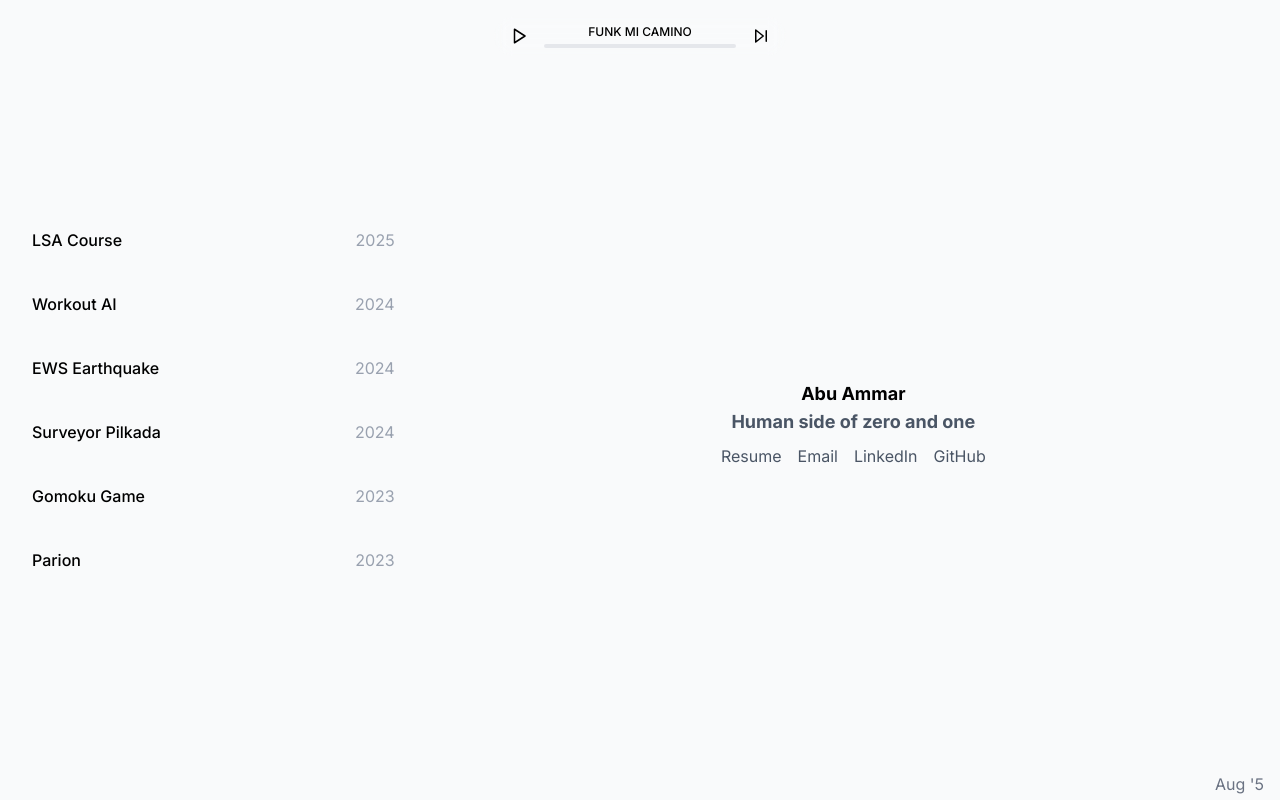
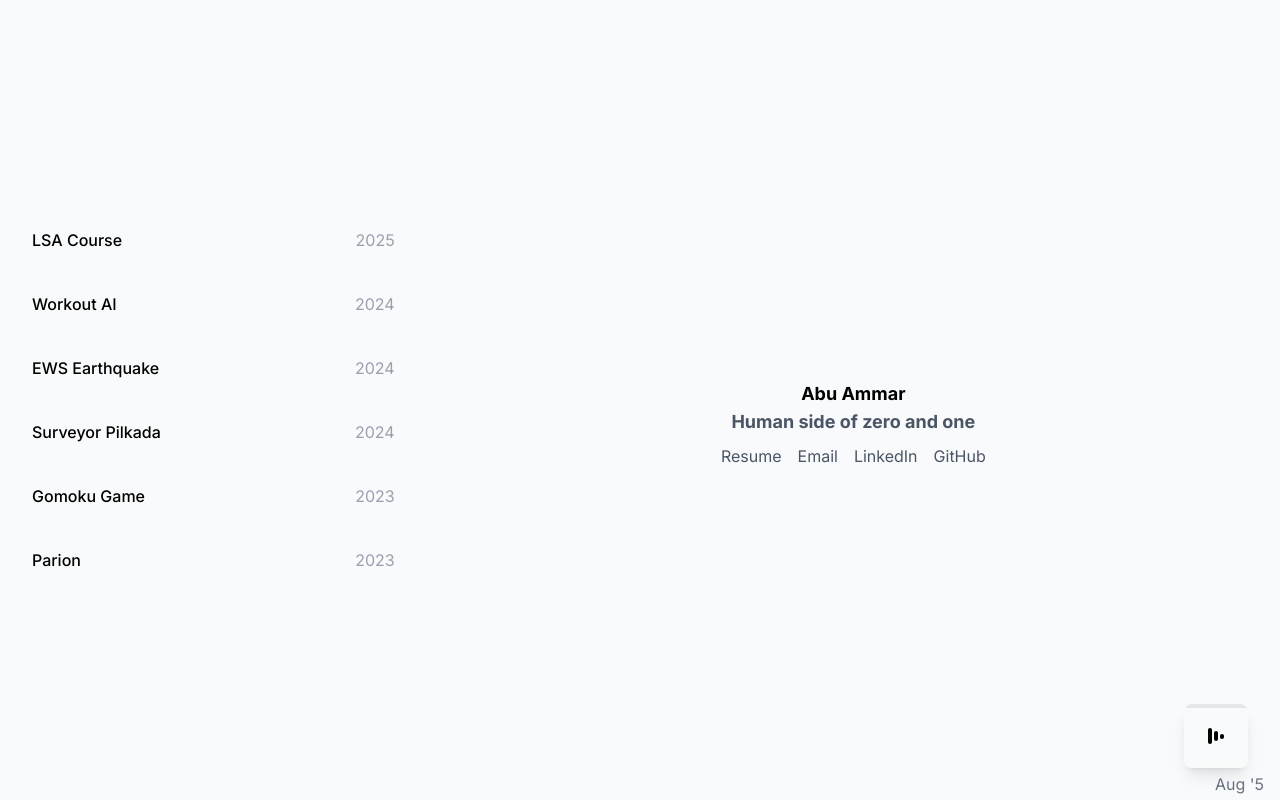
Before and after one commit to amaralkaff/clean-portfolio, a Next.js app: page / in a window 1280 px wide. Built offline with nearby package versions, Linux system fonts and the light colour scheme.

Commit message:
feat: update styling media player

```diff
--- a/app/components/PhonkMusicPlayer.tsx
+++ b/app/components/PhonkMusicPlayer.tsx
@@ -1,7 +1,7 @@
 'use client';
 
-import React, { useEffect, useRef } from 'react';
-import { Play, Pause, SkipForward } from 'lucide-react';
+import React, { useEffect, useRef, useState } from 'react';
+import { Play, Pause, SkipForward, SkipBack, Minimize2 } from 'lucide-react';
 import { usePhonkMusicViewModel } from '../viewModels/PhonkMusicViewModel';
 
 interface PhonkMusicPlayerProps {
@@ -13,39 +13,62 @@ const PhonkMusicPlayer: React.FC<PhonkMusicPlayerProps> = ({
 }) => {
   const [state, actions] = usePhonkMusicViewModel(autoPlay);
   const { isPlaying, progress, currentTrack, isLoading, error, tracks } = state;
-  const { togglePlay, nextTrack, audioRef, nextAudioRef } = actions;
+  const { togglePlay, nextTrack, previousTrack, audioRef, nextAudioRef } = actions;
   const initCompleteRef = useRef(false);
+  const [isExpanded, setIsExpanded] = useState(false);
+  const [visualizerBars, setVisualizerBars] = useState([0.3, 0.8, 0.5]);
 
   // Set up audio element only once when the component mounts
   useEffect(() => {
-    // Avoid multiple initializations
-    if (initCompleteRef.current || !audioRef.current) return;
-
-    // Set up audio for best chance of auto-play
+    if (audioRef.current) {
+      // Setting volume and preload properties
+      audioRef.current.muted = false;
+      audioRef.current.volume = 0.5;
       audioRef.current.preload = 'auto';
-    audioRef.current.volume = 0.7;
-    audioRef.current.src = tracks[currentTrack].path;
-    audioRef.current.load();
-
-    // Mark initialization as complete
-    initCompleteRef.current = true;
+    }
   }, []);
 
-  // Handle updates to the audio player UI (not audio source)
+  // Animate visualizer bars
   useEffect(() => {
-    // This effect is for UI updates only, no audio manipulation
-    // to prevent infinite loops
-  }, [currentTrack, isPlaying, progress]);
+    if (!isPlaying) return;
+
+    const interval = setInterval(() => {
+      setVisualizerBars([
+        Math.random() * 0.7 + 0.3,
+        Math.random() * 0.7 + 0.3,
+        Math.random() * 0.7 + 0.3
+      ]);
+    }, 300);
+
+    return () => clearInterval(interval);
+  }, [isPlaying]);
+
+  const toggleExpanded = () => {
+    setIsExpanded(!isExpanded);
+  };
 
   return (
-    <div className="fixed top-4 left-1/2 transform -translate-x-1/2 bg-gray bg-opacity-80 backdrop-blur-sm text-black px-4 py-2 rounded-full flex items-center space-x-4 z-50 transition-all duration-300 hover:bg-opacity-100">
-      {/* Keep audio element very simple to avoid re-triggers */}
-      <audio
-        ref={audioRef}
-        preload="auto"
-        playsInline
-      />
+    <div
+      className={`fixed transition-all duration-300 z-50 ${
+        isExpanded
+          ? "top-4 left-1/2 transform -translate-x-1/2"
+          : "bottom-8 right-8 w-16 h-16"
+      }`}
+    >
+      {/* Hidden audio elements */}
+      <audio ref={audioRef} preload="auto" muted={false} loop={false} />
       <audio ref={nextAudioRef} preload="auto" style={{ display: 'none' }} />
+
+      {isExpanded ? (
+        // Expanded player
+        <div className="bg-gray bg-opacity-80 backdrop-blur-sm text-black px-4 py-2 rounded-full flex items-center space-x-4 transition-all duration-300 hover:bg-opacity-100">
+          <button
+            onClick={previousTrack}
+            disabled={isLoading}
+            className={`focus:outline-none transition-transform duration-200 ease-in-out transform hover:scale-110 ${isLoading ? 'opacity-50 cursor-not-allowed' : ''}`}
+          >
+            <SkipBack size={18} />
+          </button>
 
           <button
             onClick={togglePlay}
@@ -74,6 +97,43 @@ const PhonkMusicPlayer: React.FC<PhonkMusicPlayerProps> = ({
           >
             <SkipForward size={18} />
           </button>
+
+          <button
+            onClick={toggleExpanded}
+            className={`focus:outline-none transition-transform duration-200 ease-in-out transform hover:scale-110 ${isLoading ? 'opacity-50 cursor-not-allowed' : ''}`}
+          >
+            <Minimize2 size={18} />
+          </button>
+        </div>
+      ) : (
+        // Collapsed player
+        <div
+          onClick={toggleExpanded}
+          className="bg-gray bg-opacity-80 backdrop-blur-sm rounded-lg w-full h-full flex items-center justify-center cursor-pointer hover:bg-opacity-100 transition-colors relative overflow-hidden shadow-lg"
+        >
+          <div className="absolute top-0 left-0 right-0 h-1 bg-gray-200 overflow-hidden">
+            <div
+              className="h-full bg-black transition-all duration-300 ease-out"
+              style={{ width: `${progress}%` }}
+            />
+          </div>
+
+          <div className="flex items-center justify-center h-6 space-x-0.5">
+            <div
+              className="w-1 bg-black rounded-sm transition-all duration-300"
+              style={{ height: isPlaying ? `${visualizerBars[0] * 24}px` : '16px' }}
+            ></div>
+            <div
+              className="w-1 bg-black rounded-sm transition-all duration-300"
+              style={{ height: isPlaying ? `${visualizerBars[1] * 24}px` : '10px' }}
+            ></div>
+            <div
+              className="w-1 bg-black rounded-sm transition-all duration-300"
+              style={{ height: isPlaying ? `${visualizerBars[2] * 24}px` : '5px' }}
+            ></div>
+          </div>
+        </div>
+      )}
     </div>
   );
 };
--- a/app/viewModels/PhonkMusicViewModel.ts
+++ b/app/viewModels/PhonkMusicViewModel.ts
@@ -19,6 +19,7 @@ export interface PhonkMusicState {
 export interface PhonkMusicActions {
   togglePlay: () => Promise<void>;
   nextTrack: () => void;
+  previousTrack: () => void;
   audioRef: React.RefObject<HTMLAudioElement | null>;
   nextAudioRef: React.RefObject<HTMLAudioElement | null>;
 }
@@ -325,6 +326,23 @@ export function usePhonkMusicViewModel(autoPlay: boolean = true): [PhonkMusicSta
     setUserPaused(wasPaused);
   };
 
+  const previousTrack = () => {
+    // Save current state of userPaused to avoid unintended auto-play
+    const wasPaused = userPaused;
+
+    // Set this flag to true to indicate this was an intentional track change
+    setTrackChangedProgrammatically(true);
+
+    // Change to previous track with wraparound
+    setCurrentTrack((prev) => (prev === 0 ? tracks.length - 1 : prev - 1));
+
+    // Reset currentTime when changing tracks
+    currentTimeRef.current = 0;
+
+    // Keep userPaused state across track changes
+    setUserPaused(wasPaused);
+  };
+
   return [
     {
       isPlaying,
@@ -337,6 +355,7 @@ export function usePhonkMusicViewModel(autoPlay: boolean = true): [PhonkMusicSta
     {
       togglePlay,
       nextTrack,
+      previousTrack,
       audioRef,
       nextAudioRef
     }
--- a/package.json
+++ b/package.json
@@ -20,6 +20,7 @@
     "react": "^19.1.0",
     "react-animated-cursor": "^2.11.2",
     "react-dom": "^19.1.0",
+    "react-h5-audio-player": "^3.10.0-rc.1",
     "react-lottie": "^1.2.10",
     "react-lottie-player": "^2.1.0"
   },
```
Also changed, not shown: app/styles/phonk-player.css (added, +83 -0 lines), 1 other file (tests, documents, lock files or other folders). Lines whose indentation alone changed are shown as unchanged.
